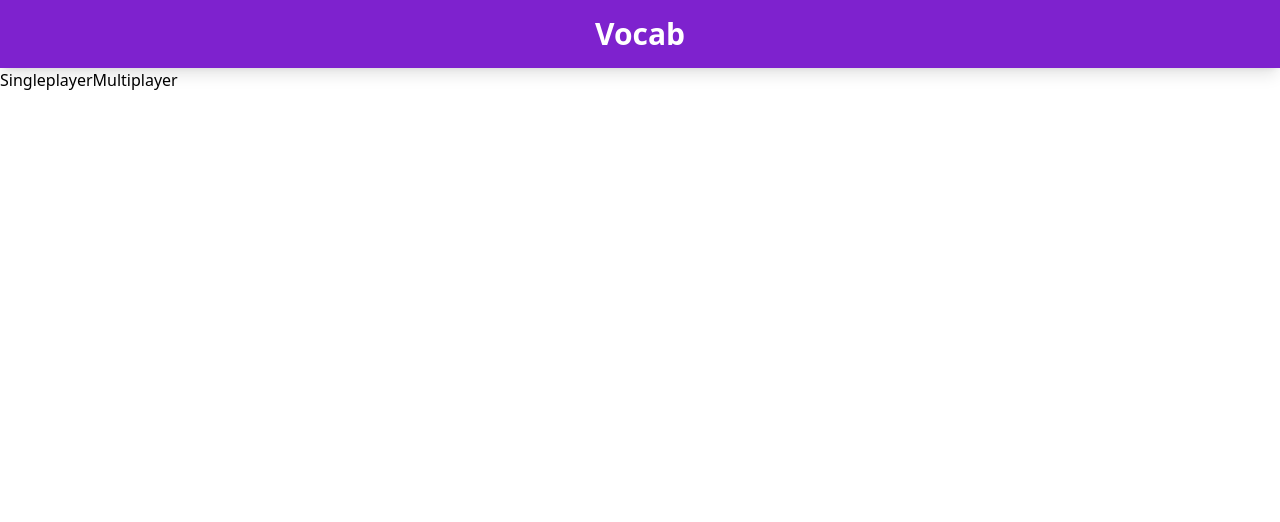
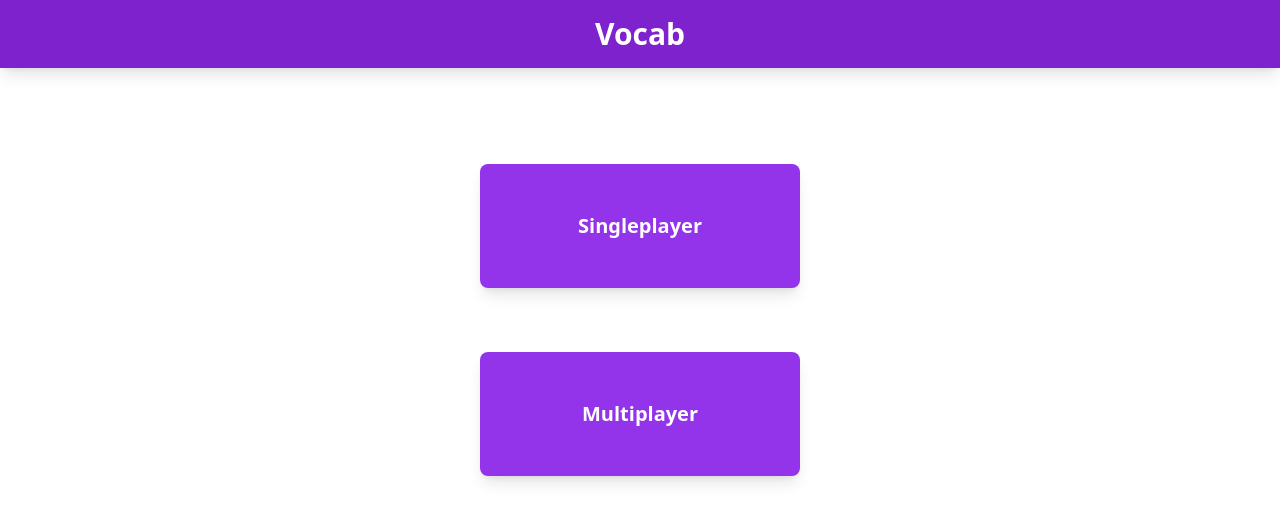
Before and after one commit to beiweitemderbeste/vocab, a React (Vite) app in the folder web/: page / in a window 1280 px wide. Shown: the top 522 px of the page. Built offline with nearby package versions, Linux system fonts and the light colour scheme.

Commit message:
adjusting the design

```diff
--- a/web/src/components/MainMenu.tsx
+++ b/web/src/components/MainMenu.tsx
@@ -1,13 +1,14 @@
-import { Link } from "react-router-dom";
-
 import TopBar from "./TopBar";
+import MainMenuLink from "./MainMenuLink";
 
 const MainMenu = () => {
   return (
     <>
       <TopBar />
-      <Link to="/singleplayer">Singleplayer</Link>
-      <Link to="/multiplayer">Multiplayer</Link>
+      <div className="pt-24 p-4 space-y-16">
+        <MainMenuLink route="/singleplayer" title="Singleplayer" />
+        <MainMenuLink route="/multiplayer" title="Multiplayer" />
+      </div>
     </>
   );
 };
--- /dev/null
+++ b/web/src/components/MainMenuLink.tsx
@@ -0,0 +1,18 @@
+import { Link } from "react-router-dom";
+
+interface MainMenuLinkProps {
+  route: string;
+  title: string;
+}
+
+const MainMenuLink: React.FC<MainMenuLinkProps> = ({ route, title }) => {
+  return (
+    <div className="p-4 bg-purple-600 text-white shadow-lg rounded-lg hover:bg-purple-700 transition duration-300 cursor-pointer mx-auto w-80">
+      <Link to={route} className="block py-8 text-center font-semibold text-xl">
+        {title}
+      </Link>
+    </div>
+  );
+};
+
+export default MainMenuLink;
```
